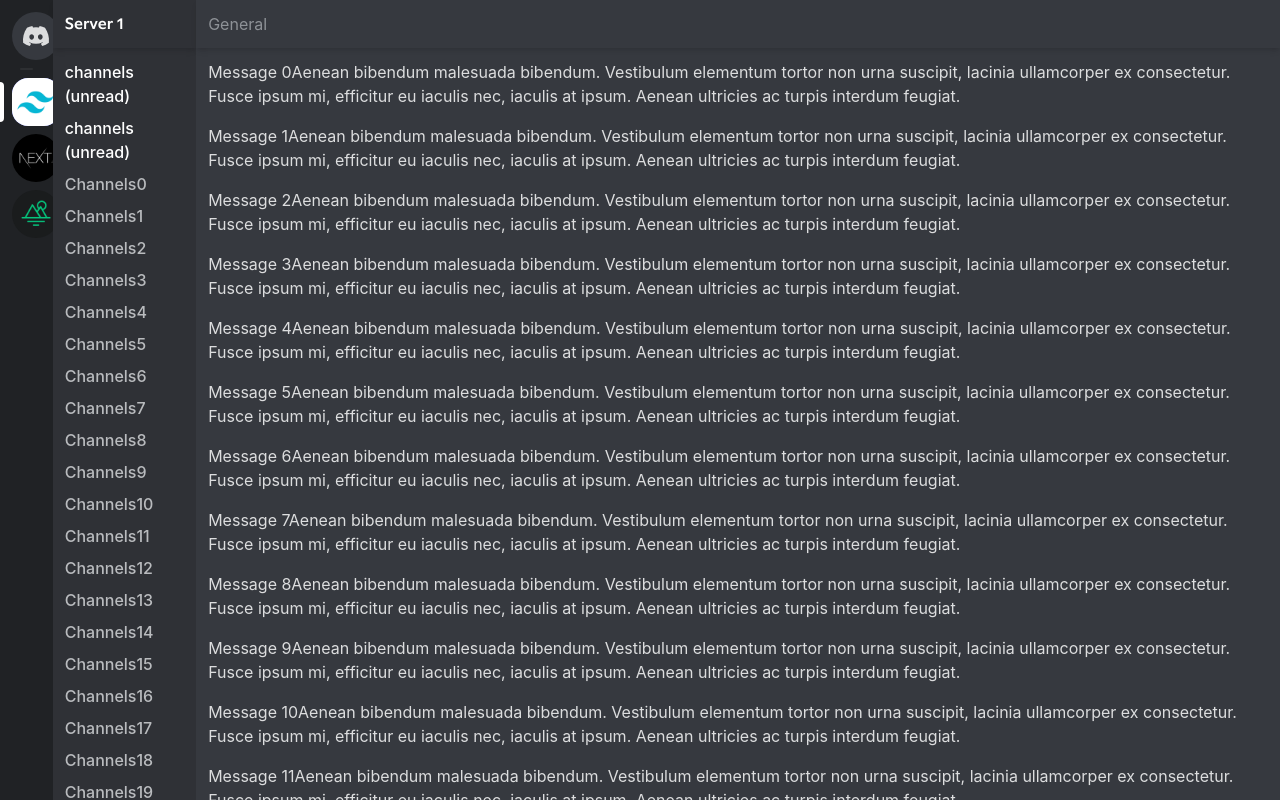
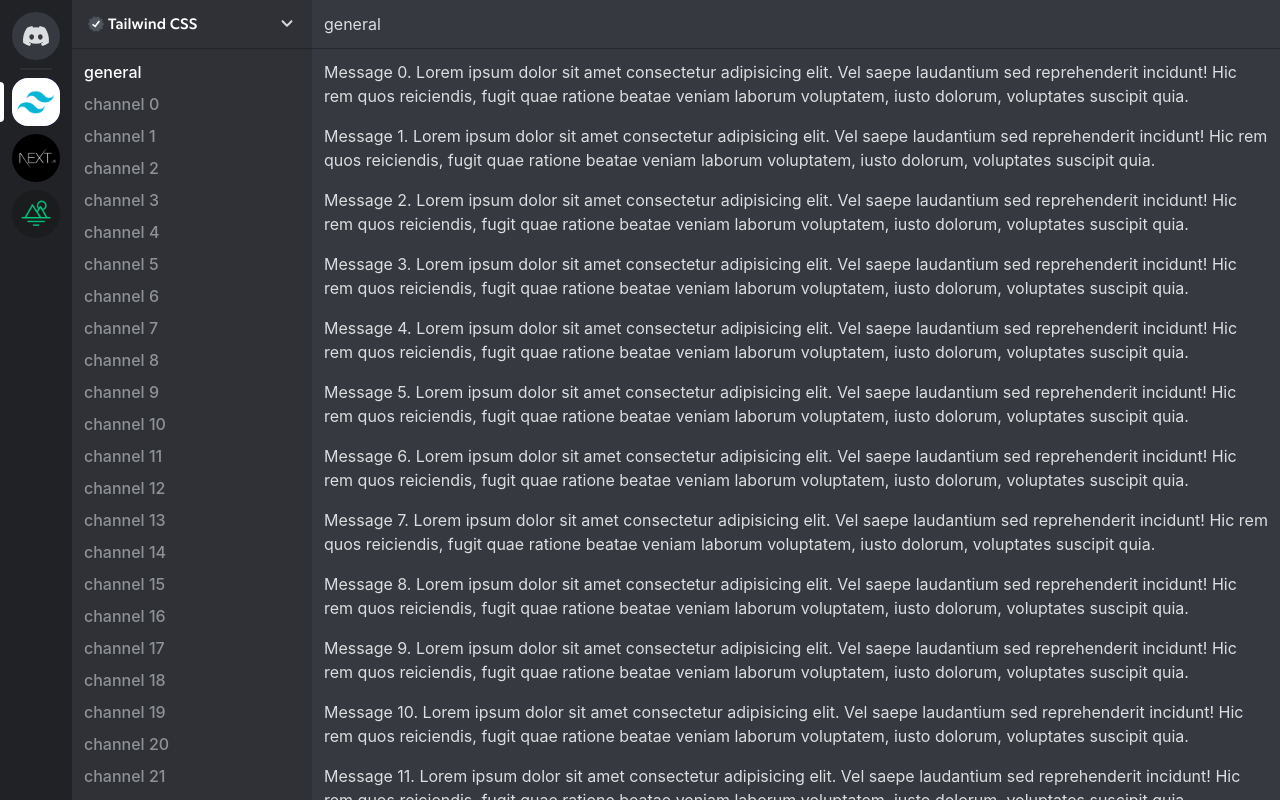
Before and after one commit to barrosdvlpr/Discord-Clone, a Next.js app: page /servers/1 in a window 1280 px wide. Built offline with nearby package versions, Linux system fonts and the light colour scheme.

Commit message:
building Server Header using Arbitrary Values

```diff
--- /dev/null
+++ b/components/icons.js
@@ -0,0 +1,110 @@
+export function DiscordIcon(props) {
+  return (
+    <svg aria-hidden="false" viewBox="0 0 28 20" {...props}>
+      <path
+        fill="currentColor"
+        d="M23.021 1.677A21.227 21.227 0 0017.658 0c-.252.462-.483.935-.687 1.418a19.931 19.931 0 00-5.943 0C10.82.935 10.59.462 10.337.005c-1.856.32-3.659.88-5.37 1.677C1.567 6.78.65 11.754 1.111 16.652A21.504 21.504 0 007.691 20c.532-.726 1.004-1.5 1.407-2.309a13.582 13.582 0 01-2.221-1.078c.188-.137.37-.274.547-.428a15.232 15.232 0 0013.152 0c.177.148.36.291.541.428-.707.424-1.453.787-2.22 1.078.408.808.875 1.578 1.405 2.303a21.5 21.5 0 006.58-3.347h.007c.541-5.674-.922-10.6-3.868-14.97zM9.681 13.638c-1.283 0-2.34-1.193-2.34-2.644S8.37 8.35 9.68 8.35c1.308 0 2.359 1.193 2.338 2.644 0 1.451-1.036 2.644-2.339 2.644zm8.635 0c-1.283 0-2.34-1.193-2.34-2.644s1.036-2.644 2.34-2.644c1.302 0 2.36 1.193 2.338 2.644 0 1.451-1.036 2.644-2.338 2.644z"
+      />
+    </svg>
+  );
+}
+
+export function VerifiedIcon(props) {
+  return (
+    <svg
+      aria-label="Verified"
+      aria-hidden="false"
+      viewBox="0 0 16 15.2"
+      {...props}
+    >
+      <path
+        fill="currentColor"
+        fillRule="evenodd"
+        d="M16 7.6c0 .79-1.28 1.38-1.52 2.09s.44 2 0 2.59-1.84.35-2.46.8-.79 1.84-1.54 2.09-1.67-.8-2.47-.8-1.75 1-2.47.8-.92-1.64-1.54-2.09-2-.18-2.46-.8.23-1.84 0-2.59S0 8.39 0 7.6s1.28-1.38 1.52-2.09-.44-2 0-2.59 1.85-.35 2.48-.8S4.78.28 5.53 0 7.2.83 8 .83s1.75-1 2.47-.8.91 1.64 1.53 2.09 2 .18 2.46.8-.23 1.84 0 2.59S16 6.81 16 7.6z"
+      />
+    </svg>
+  );
+}
+
+export function CheckIcon(props) {
+  return (
+    <svg aria-hidden="false" viewBox="0 0 16 15.2" {...props}>
+      <path
+        d="M7.4 11.17L4 8.62l1-1.36 2 1.53L10.64 4 12 5z"
+        fill="currentColor"
+      />
+    </svg>
+  );
+}
+
+export function ChevronIcon(props) {
+  return (
+    <svg viewBox="0 0 18 18" fill="none" {...props}>
+      <path
+        d="M5.20711 5.54289C4.81658 5.15237 4.18342 5.15237 3.79289 5.54289C3.40237 5.93342 3.40237 6.56658 3.79289 6.95711L5.20711 5.54289ZM9 10.75L8.29289 11.4571C8.68342 11.8476 9.31658 11.8476 9.70711 11.4571L9 10.75ZM14.2071 6.95711C14.5976 6.56658 14.5976 5.93342 14.2071 5.54289C13.8166 5.15237 13.1834 5.15237 12.7929 5.54289L14.2071 6.95711ZM3.79289 6.95711L8.29289 11.4571L9.70711 10.0429L5.20711 5.54289L3.79289 6.95711ZM9.70711 11.4571L14.2071 6.95711L12.7929 5.54289L8.29289 10.0429L9.70711 11.4571Z"
+        fill="currentColor"
+      />
+    </svg>
+  );
+}
+
+export function BookIcon(props) {
+  return (
+    <svg viewBox="0 0 40 40" {...props}>
+      <path
+        fill="currentColor"
+        fillRule="evenodd"
+        clipRule="evenodd"
+        d="M33 34.583V7.5h2v29.167H9c-2.209 0-4-1.866-4-4.167v-25c0-2.301 1.791-4.167 4-4.167h22v27.084H9c-1.104 0-2 .931-2 2.083 0 1.151.896 2.083 2 2.083h24zM23.972 10l-8.083 7.991-3.18-3.147L10 17.506l5.889 5.827 10.778-10.666L23.972 10z"
+      />
+    </svg>
+  );
+}
+
+export function SpeakerphoneIcon(props) {
+  return (
+    <svg viewBox="0 0 24 24" {...props}>
+      <path
+        d="M3.9 8.26H2v7.034h1.9V8.26zM19.1 4v1.127L4.85 8.264v9.854c0 .432.296.807.72.914l3.8.94a.954.954 0 00.99-.35l2.347-3.098L19.1 17.93v1.129H21V4h-1.9zM9.218 17.994l-2.468-.611V15.21l3.92.864-1.452 1.92z"
+        fill="currentColor"
+      />
+    </svg>
+  );
+}
+
+export function ArrowComponent(props) {
+  return (
+    <svg viewBox="0 0 24 24" {...props}>
+      <path
+        fill="currentColor"
+        fillRule="evenodd"
+        clipRule="evenodd"
+        d="M16.59 8.59L12 13.17 7.41 8.59 6 10l6 6 6-6-1.41-1.41z"
+      />
+    </svg>
+  );
+}
+
+export function AddPersonIcon(props) {
+  return (
+    <svg viewBox="0 0 16 16" {...props}>
+      <path
+        fill="currentColor"
+        d="M14 2h2v1h-2v2h-1V3h-2V2h2V0h1v2zM6.5 8.007a2.5 2.5 0 000-5 2.5 2.5 0 000 5zM6.5 8.34c-3.24 0-5.5 1.647-5.5 4v.667h11v-.667c0-2.36-2.26-4-5.5-4z"
+      />
+    </svg>
+  );
+}
+
+export function HashtagIcon(props) {
+  return (
+    <svg viewBox="0 0 24 24" {...props}>
+      <path
+        fill="currentColor"
+        fillRule="evenodd"
+        clipRule="evenodd"
+        d="M5.887 21a.5.5 0 01-.493-.587L6 17H2.595a.5.5 0 01-.492-.586l.175-1A.5.5 0 012.77 15h3.58l1.06-6H4.005a.5.5 0 01-.492-.586l.175-1A.5.5 0 014.18 7h3.58l.637-3.587A.5.5 0 018.889 3h.984a.5.5 0 01.493.587L9.76 7h6l.637-3.587A.5.5 0 0116.889 3h.984a.5.5 0 01.493.587L17.76 7h3.405a.5.5 0 01.492.586l-.175 1A.5.5 0 0120.99 9h-3.58l-1.06 6h3.405a.5.5 0 01.492.586l-.175 1a.5.5 0 01-.492.414H16l-.637 3.587a.5.5 0 01-.492.413h-.984a.5.5 0 01-.493-.587L14 17H8l-.637 3.587a.5.5 0 01-.492.413h-.984zM9.41 9l-1.06 6h6l1.06-6h-6z"
+      />
+    </svg>
+  );
+}
--- a/pages/servers/[sid].js
+++ b/pages/servers/[sid].js
@@ -1,32 +1,38 @@
-import { useRouter } from 'next/router'
+import { CheckIcon, ChevronIcon, VerifiedIcon } from "../../components/icons";
 
 export default function Server() {
-  const router = useRouter()
-
   return (
     <>
-      <div className="bg-gray-800 text-white min-h-screen  w-60 flex flex-col min-w-min">
-        <div className="shadow-md px-3 h-12 flex items-center font-title text-white">Server {router.query.sid}</div>
-        <div className="p-3 flex-1 overflow-y-scroll space-y-2 text-gray-300 font-medium">
-          <p className="text-white">channels (unread)</p>
-          <p className="text-white">channels (unread)</p>
-          {[...Array(40)].map((_, i)=>(<div key={i}><p className="text-gray-200">Channels{i}</p></div>))}
+      <div className="flex flex-col bg-gray-800 w-60">
+        <button className="flex items-center h-12 px-4 font-semibold text-white shadow-sm font-title text-[15px] hover:bg-gray-550/[0.16] transition">
+          <div className="relative w-4 h-4 mr-1">
+            <VerifiedIcon className="absolute w-4 h-4 text-gray-550" />
+            <CheckIcon className="absolute w-4 h-4" />
+          </div>
+          Tailwind CSS
+          <ChevronIcon className="w-[18px] h-[18px] ml-auto opacity-80" />
+        </button>
+        <div className="flex-1 p-3 space-y-2 overflow-y-scroll font-medium text-gray-300 ">
+          <p className="text-white">general</p>
+          {[...Array(40)].map((_, i) => (
+            <p key={i}>channel {i}</p>
+          ))}
         </div>
       </div>
-      <div className="bg-gray-700 text-gray-100 min-h-screen flex flex-col">
-        <div className="shadow-md px-3 h-12 flex items-center p-4 text-gray-300">General</div>
-        <div  className="max-w-xg p-3 space-y-4 overflow-y-scroll">
-          {[...Array(40)].map((_, i)=>(
-            <div key={i}>
-              <p className="text-gray-100">Message {i}
-                Aenean bibendum malesuada bibendum. Vestibulum elementum tortor non urna suscipit,
-                lacinia ullamcorper ex consectetur. Fusce ipsum mi, efficitur eu iaculis nec,
-                iaculis at ipsum. Aenean ultricies ac turpis interdum feugiat.
-              </p>
-            </div>
-            ))}
+
+      <div className="flex flex-col flex-1 bg-gray-700">
+        <div className="flex items-center h-12 px-3 shadow-sm">general</div>
+        <div className="flex-1 p-3 space-y-4 overflow-y-scroll">
+          {[...Array(40)].map((_, i) => (
+            <p key={i}>
+              Message {i}. Lorem ipsum dolor sit amet consectetur adipisicing
+              elit. Vel saepe laudantium sed reprehenderit incidunt! Hic rem
+              quos reiciendis, fugit quae ratione beatae veniam laborum
+              voluptatem, iusto dolorum, voluptates suscipit quia.
+            </p>
+          ))}
         </div>
       </div>
     </>
-  )
+  );
 }
--- a/tailwind.config.js
+++ b/tailwind.config.js
@@ -9,6 +9,11 @@
   ],
   mode:"jit",
   theme: {
+    boxShadow: {
+      sm: "0 1px 0 rgba(4,4,5,0.2),0 1.5px 0 rgba(6,6,7,0.05),0 2px 0 rgba(4,4,5,0.05)",
+      md: "0 4px 4px rgba(0,0,0,0.16)",
+      lg: "0 8px 16px rgba(0,0,0,0.24)",
+    },
     extend: {
       fontFamily: {
         sans: ["Whitney", "Open Sans", ...defaultTheme.fontFamily.sans],
@@ -23,6 +28,7 @@
           300: "#8E9297",
           400: "#72767D",
           500: "#5C6067",
+          550: "#4f545c",
           600: "#464950",
           700: "#36393F",
           800: "#2F3136",
```
